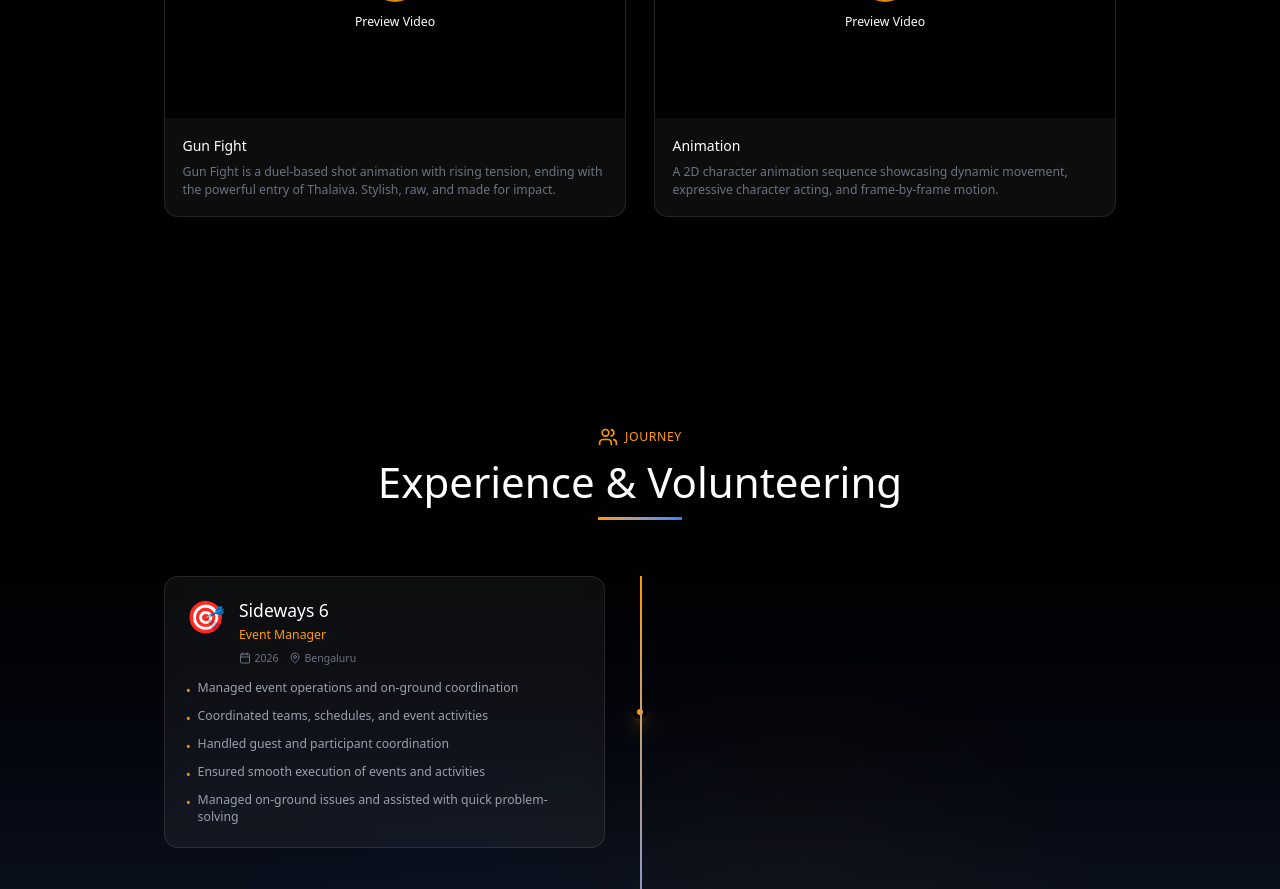
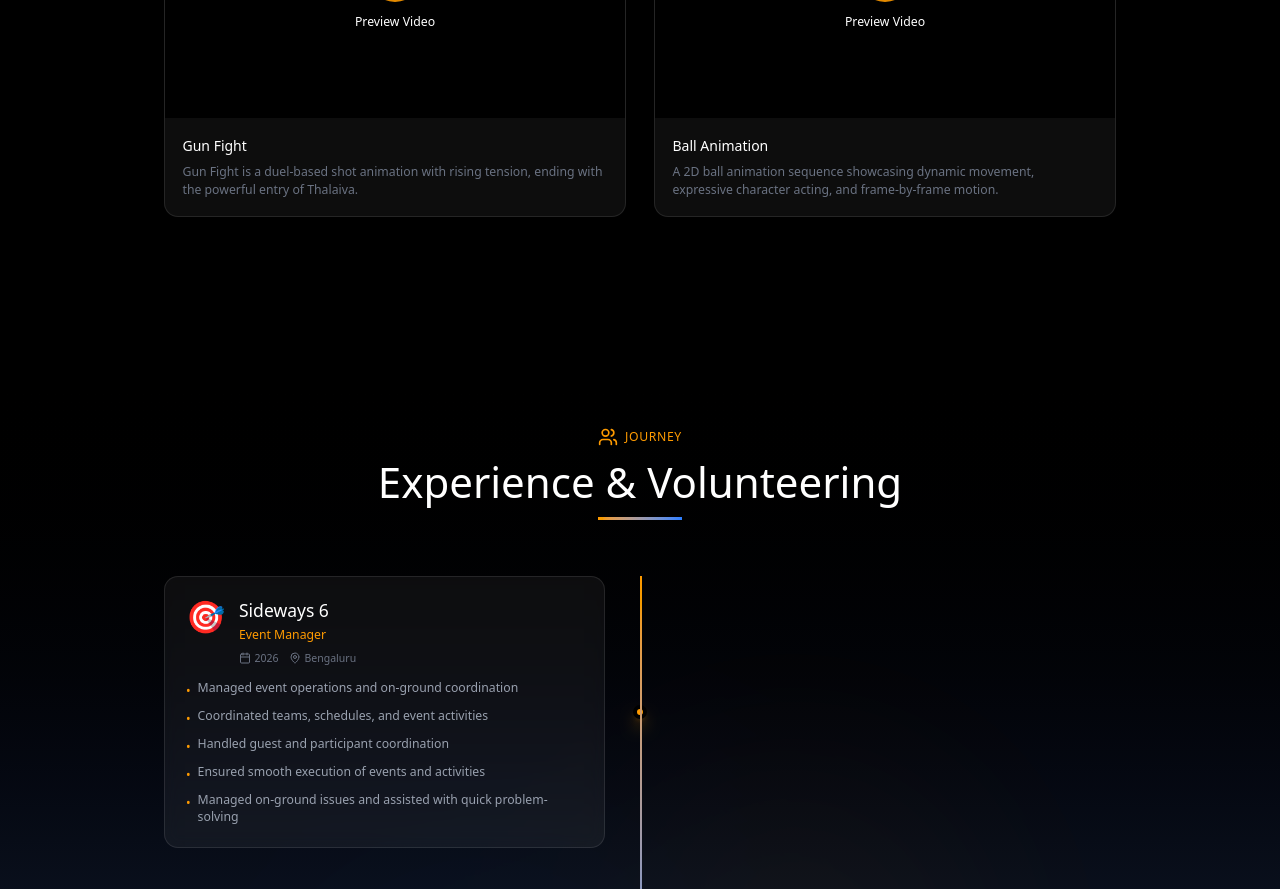
Before and after one commit to Pawanrajsrinivas/Portfolio, a React (Vite) app: page / in a window 1280 px wide. Shown: the part 4440-5329 px from the top of the page. Built offline with nearby package versions, Linux system fonts and the light colour scheme.

Commit message:
Add thumbnails for media items and update titles

```diff
--- a/src/components/MediaGallerySection.tsx
+++ b/src/components/MediaGallerySection.tsx
@@ -5,6 +5,10 @@ import rippleVideo from '../../assets/Videos/ripple-effect.mp4';
 import mahasatiVideo from '../../assets/Videos/mahasati.mp4';
 import gunFightVideo from '../../assets/Videos/gun-fight.mp4';
 import animationVideo from '../../assets/Videos/First-Animation.mp4';
+import rippleThumbnail from '../assets/thumbnail/ripple-effect.png';
+import mahasatiThumbnail from '../assets/thumbnail/Mahasati.png';
+import gunFightThumbnail from '../assets/thumbnail/Gunfight.png';
+import animationThumbnail from '../assets/thumbnail/BALL ANIMATION.PNG';
 
 export function MediaGallerySection() {
   const mediaItems = [
@@ -12,21 +16,25 @@ export function MediaGallerySection() {
       title: 'Ripple Effect',
       caption: 'Ripple Effect is about a young girl dealing with post-abortion trauma. What’s done is done, but the guilt, fear, and silence stay with her, slowly affecting her mind and everyday life. The film shows how one moment can leave ripples that don’t fade easily.',
       videoSrc: rippleVideo,
+      thumbnail: rippleThumbnail,
     },
     {
       title: 'Mahasati',
       caption: 'Mahasati looks at sati stones and the stories behind them. Silent, ignored, and forgotten, these stones raise questions about belief, history, and the women whose lives were reduced to symbols.',
       videoSrc: mahasatiVideo,
+      thumbnail: mahasatiThumbnail,
     },
     {
       title: 'Gun Fight',
-      caption: 'Gun Fight is a duel-based shot animation with rising tension, ending with the powerful entry of Thalaiva. Stylish, raw, and made for impact.',
+      caption: 'Gun Fight is a duel-based shot animation with rising tension, ending with the powerful entry of Thalaiva.',
       videoSrc: gunFightVideo,
+       thumbnail: gunFightThumbnail,
     },
     {
-      title: 'Animation',
-      caption: 'A 2D character animation sequence showcasing dynamic movement, expressive character acting, and frame-by-frame motion.',
+      title: 'Ball Animation',
+      caption: 'A 2D ball animation sequence showcasing dynamic movement, expressive character acting, and frame-by-frame motion.',
       videoSrc: animationVideo,
+       thumbnail: animationThumbnail,
     },
   ];
 
```
